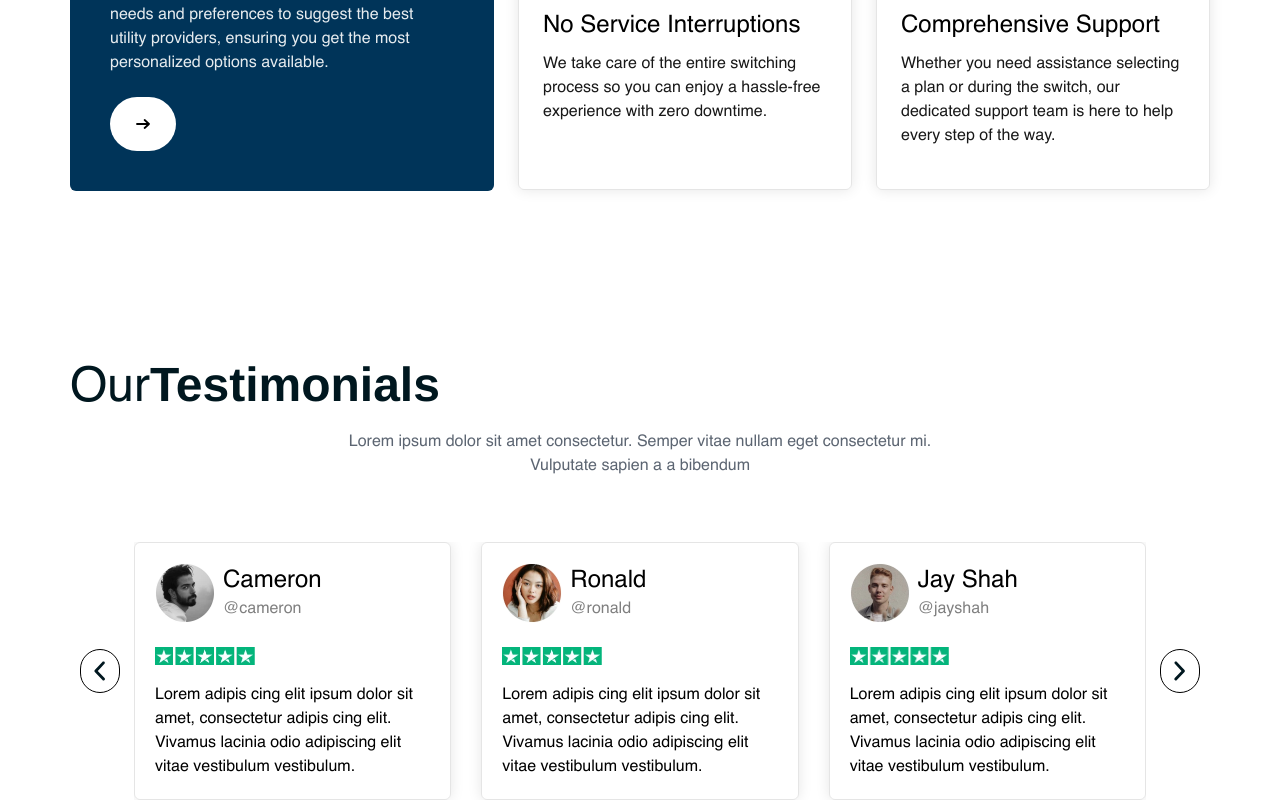
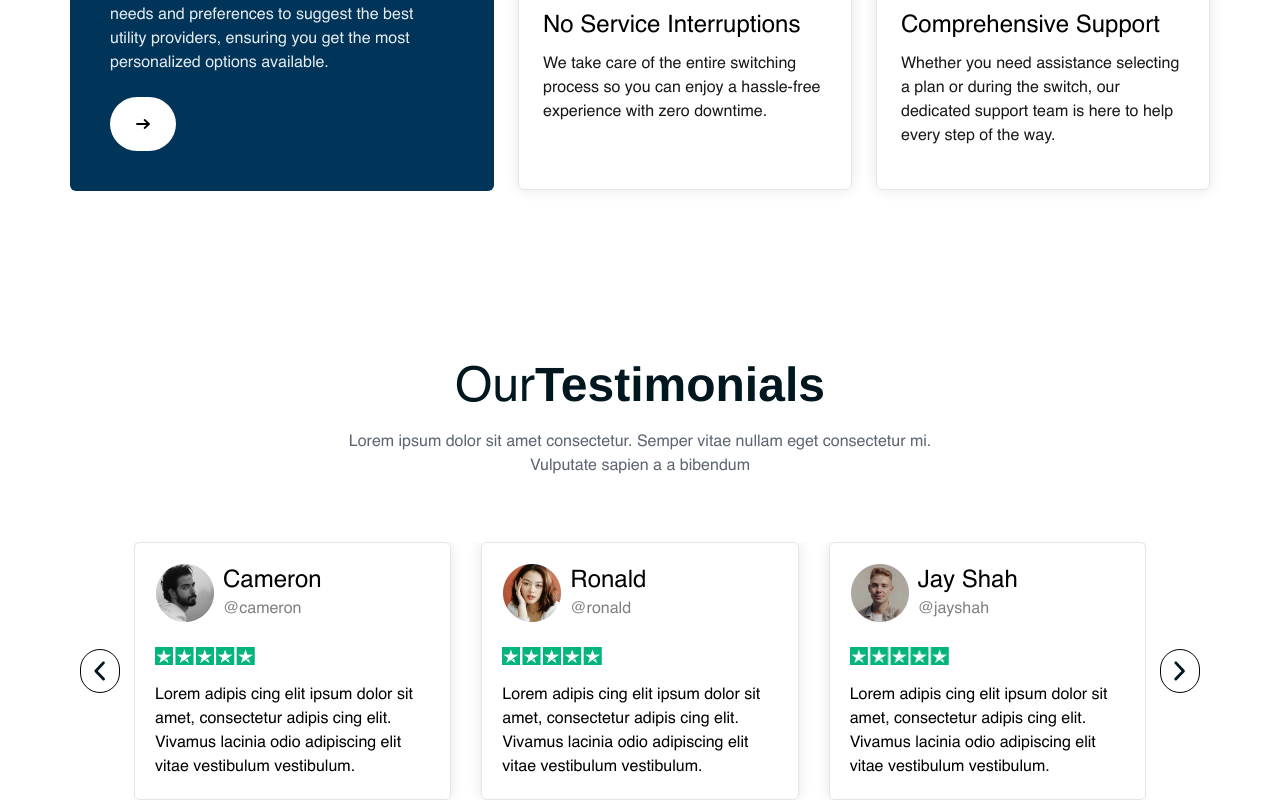
Before and after one commit to riteshbishnoi530/new-react-setup, a React (Create React App) app: page / in a window 1280 px wide. Shown: the part 4159-4959 px from the top of the page. Built offline with nearby package versions, Linux system fonts and the light colour scheme.

Commit message:
text center

```diff
--- a/src/components/home/Testimonials.jsx
+++ b/src/components/home/Testimonials.jsx
@@ -11,7 +11,9 @@ function Testimonials() {
   return (
     <div className='max-w-[1248px] px-4 pt-[168px] max-lg:pt-16 max-md:pt-12 max-sm:pt-10 relative mx-auto'>
       <div className="container">
+        <div className='text-center'>
         <Heading heading="Our" spanHeading="Testimonials" />
+        </div>
         <p className="opacity-90 max-w-[610px] mx-auto text-center text-gray-600 leading-[150%] mt-4">
           Lorem ipsum dolor sit amet consectetur. Semper vitae nullam eget consectetur mi. Vulputate sapien a a bibendum
         </p>
```
